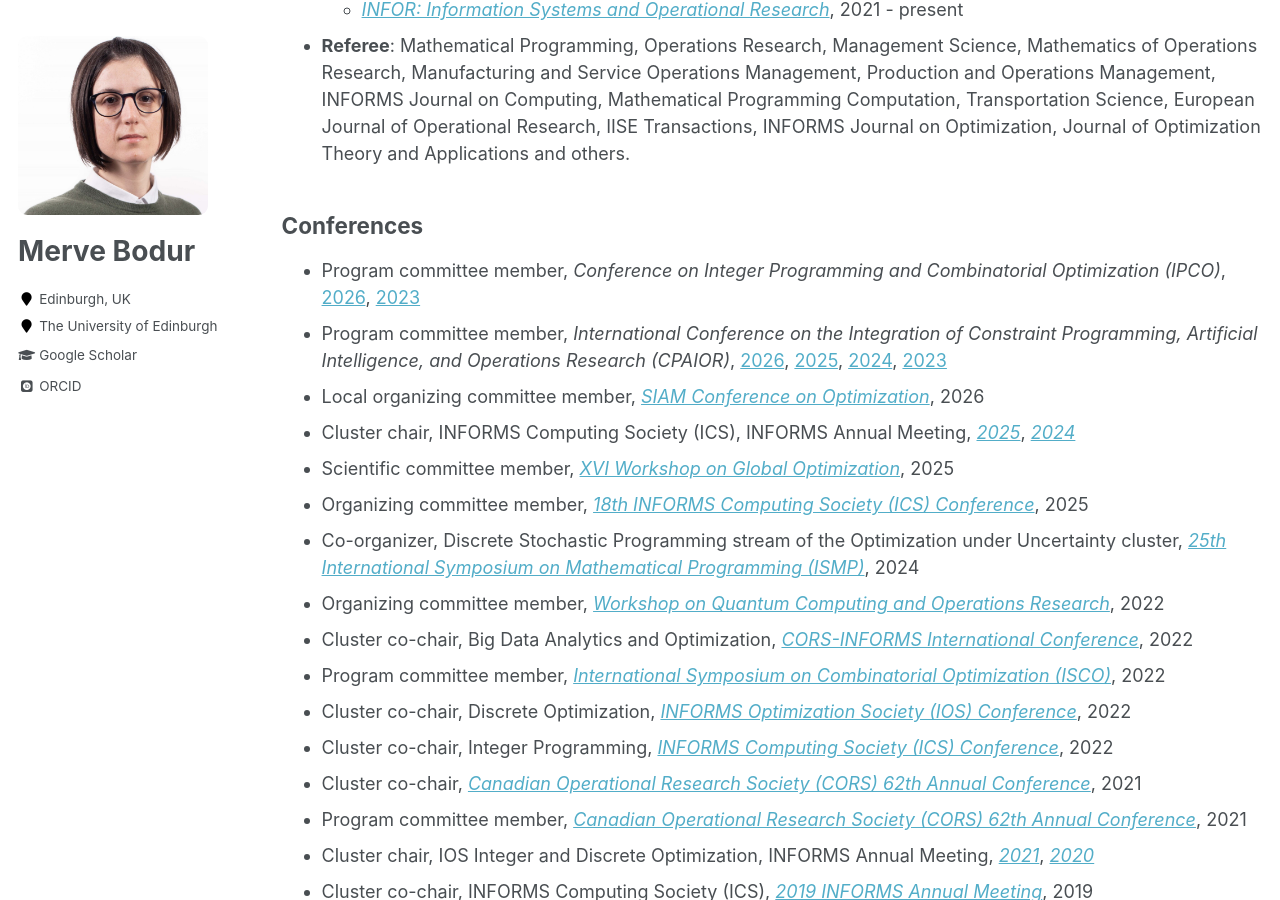
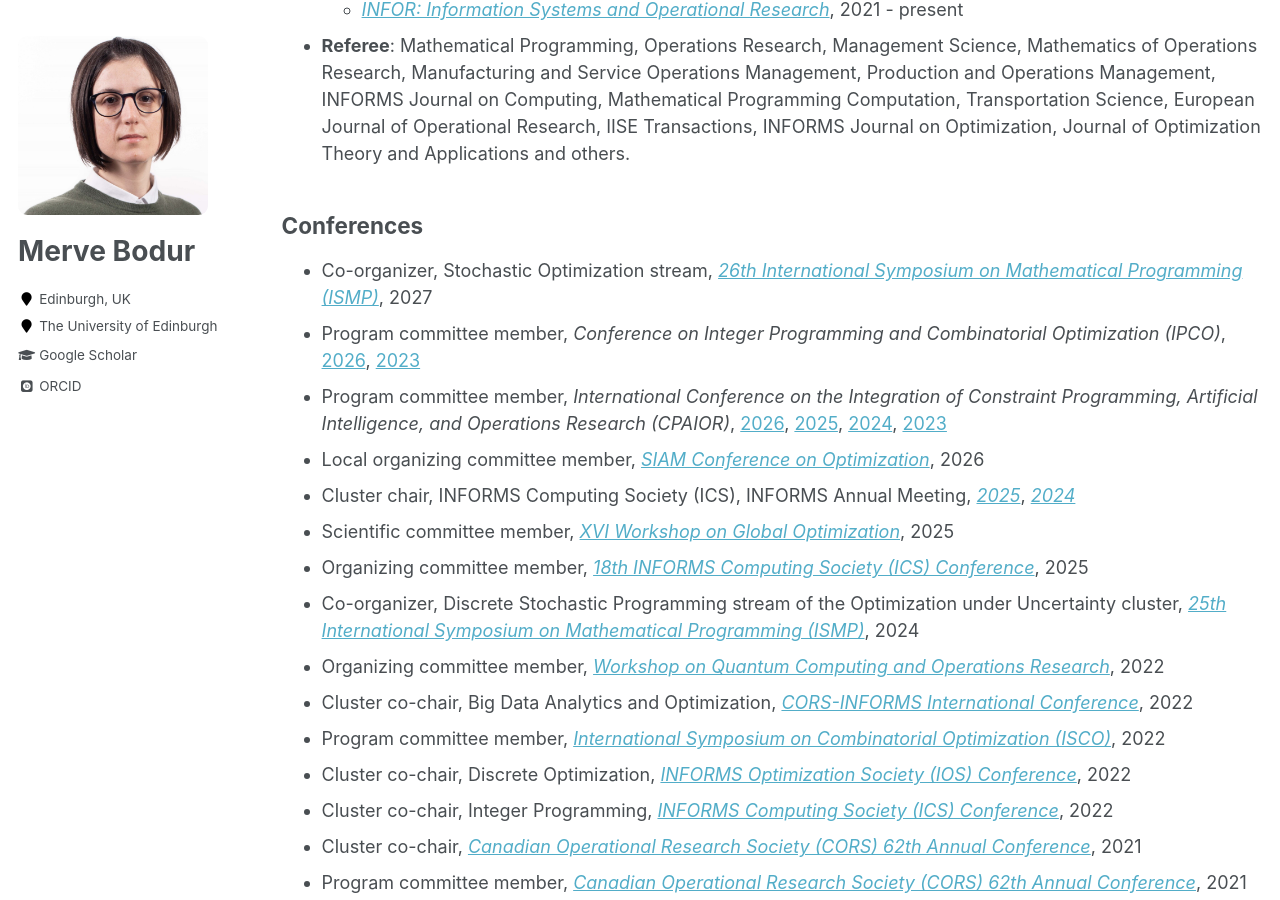
Before and after one commit to mervebodur/mervebodur.github.io, a Jekyll site: the page built from _pages/service.md, in a window 1280 px wide and 900 px high, scrolled down 528 px. Built offline with Jekyll 4.4.1, drawn with Linux system fonts in a browser that asks for light colours; some web fonts are replaced.

Commit message:
Update service.md

```diff
--- a/_pages/service.md
+++ b/_pages/service.md
@@ -18,6 +18,7 @@ author_profile: true
 - **Referee**: Mathematical Programming, Operations Research, Management Science, Mathematics of Operations Research, Manufacturing and Service Operations Management, Production and Operations Management, INFORMS Journal on Computing, Mathematical Programming Computation, Transportation Science, European Journal of Operational Research, IISE Transactions, INFORMS Journal on Optimization, Journal of Optimization Theory and Applications and others.
 
 ## Conferences
+- Co-organizer, Stochastic Optimization stream, *[26th International Symposium on Mathematical Programming (ISMP)](https://ismp2027.mathopt.nl/)*, 2027
 - Program committee member, *Conference on Integer Programming and Combinatorial Optimization (IPCO)*, [2026](https://events.math.unipd.it/ipco2026), [2023](https://optimization.discovery.wisc.edu/ipco-2023-madison/)
 - Program committee member, *International Conference on the Integration of Constraint Programming, Artificial Intelligence, and Operations Research (CPAIOR)*, [2026](https://sites.google.com/view/cpaior2026), [2025](https://sites.google.com/view/cpaior2025), [2024](https://sites.google.com/view/cpaior2024), [2023](https://sites.google.com/view/cpaior2023)
 - Local organizing committee member, *[SIAM Conference on Optimization](https://www.siam.org/conferences-events/siam-conferences/op26)*, 2026
```
